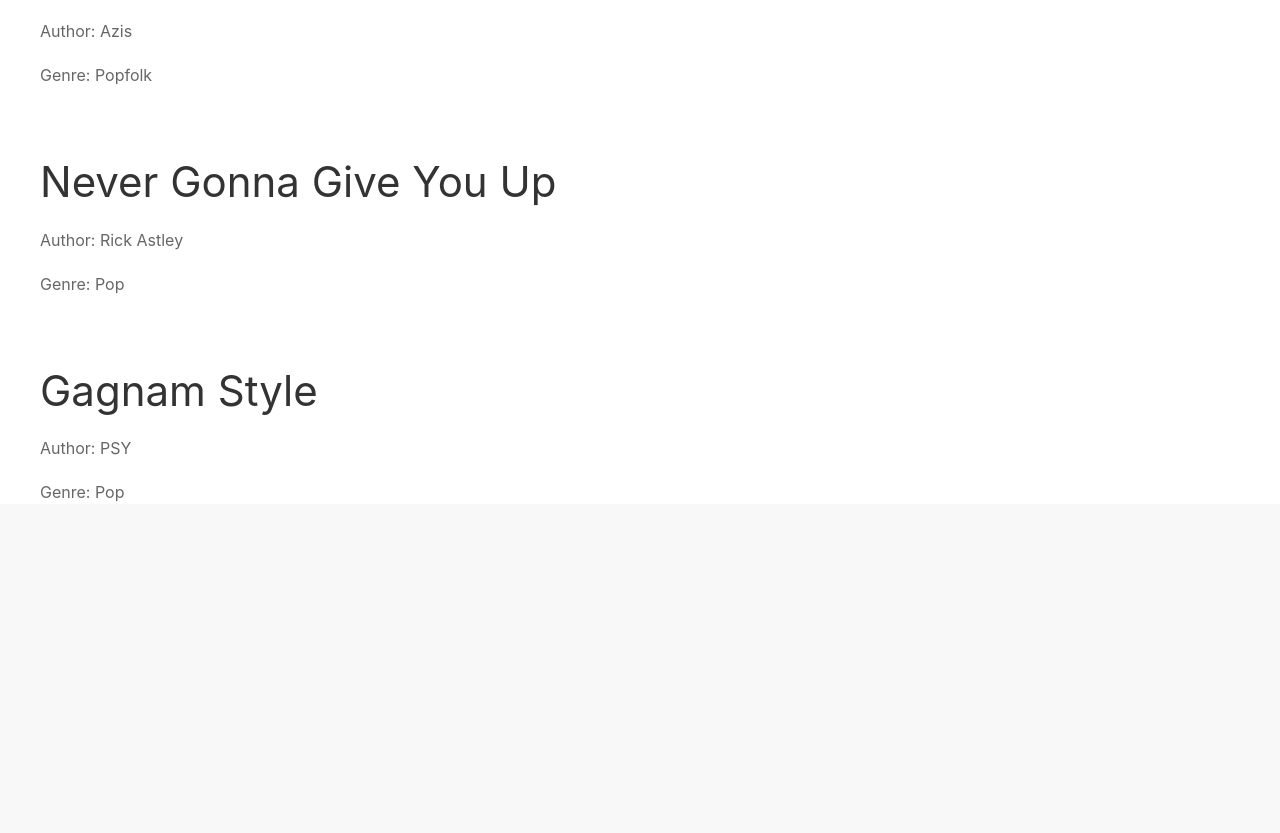
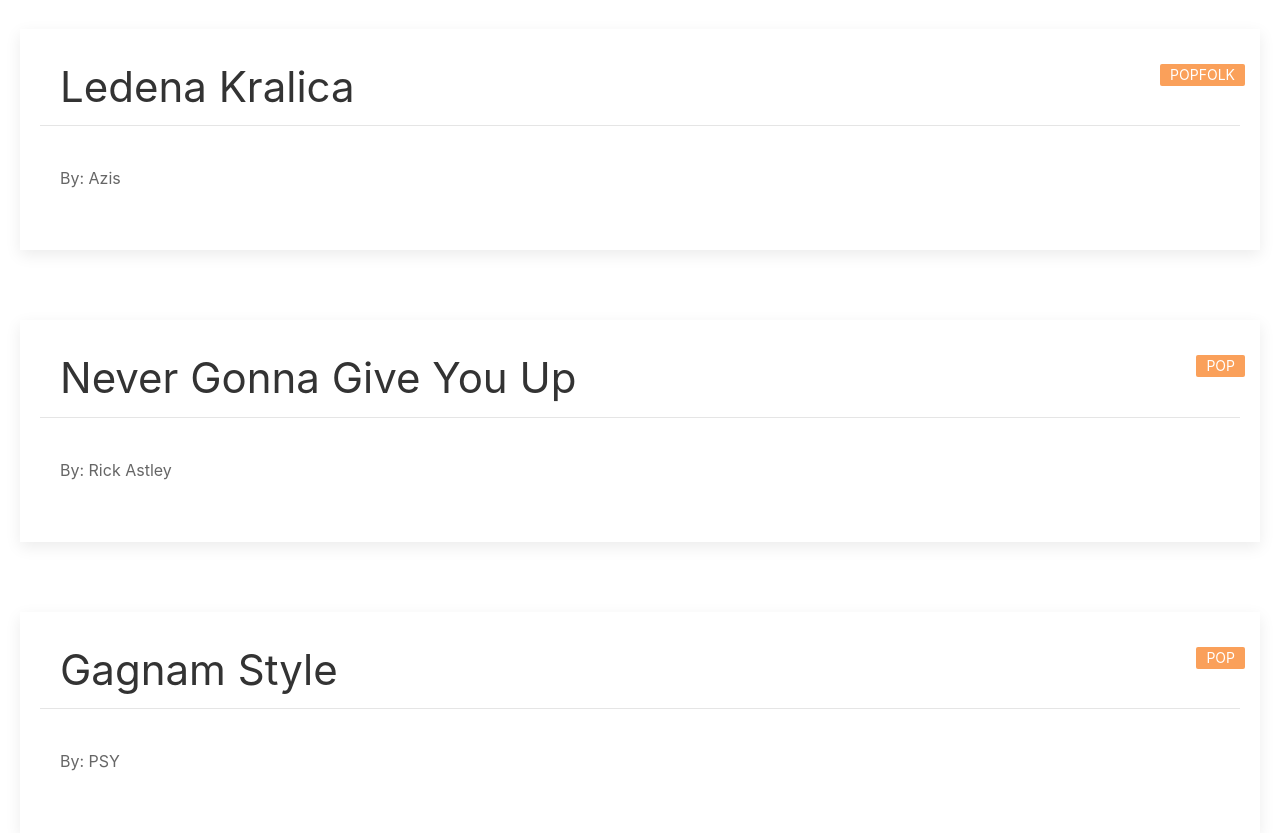
Before and after one commit to Alexander1022/smotify, a Flask app: page /songs in a window 1280 px wide. Shown: the part 461-1294 px from the top of the page. Before the commit the page ends 962 px from the top, so only its background shows below. Run offline with Flask 2, Linux system fonts and the light colour scheme; data comes from the database, SQL or seed files in the repository; both versions use the stored data as it was after the commit; some libraries are stand-ins or nearby versions.

Commit message:
Made design changes

```diff
--- a/templates/includes/_navbar.html
+++ b/templates/includes/_navbar.html
@@ -10,12 +10,14 @@
         </ul>
     </div>
 
+<!--
 <div class="uk-navbar-center">
 	<form class="uk-search uk-search-navbar" method="GET">
 		<button class="uk-search-icon-flip"uk-search-icon type="submit"></button>
 		<input class="uk-search-input" type="search" placeholder="Search songs" name="q">
 	</form>
 </div>
+-->
 
     <div class="uk-navbar-right">
         <ul class="uk-navbar-nav">
--- a/templates/songs.html
+++ b/templates/songs.html
@@ -1,5 +1,15 @@
 {% extends 'base.html' %}
 {% block body %}
+
+<ul class="uk-subnav">
+	<li>
+	<form class="uk-search uk-search-navbar" method="GET">
+		<button class="uk-search-icon-flip"uk-search-icon type="submit"></button>
+		<input class="uk-search-input" type="search" placeholder="Search songs" name="q">
+	</form>
+	</li>
+</ul>
+
 
 <div class="uk-background-cover uk-height-medium uk-panel uk-flex uk-flex-center uk-flex-middle" style="background-image: url(static/1.jpg);"></div>
 <div class="uk-grid-column-small uk-grid-row-large uk-align-center uk-text-center uk-flex-center" uk-grid>
@@ -7,14 +17,13 @@
 </div>
 
 {% for song in songs %}
-	<article class="uk-article">
-		<div class="uk-container">
-			<h1 uk-article-title>{{ song.name }}</h1>
-			<p>Author: {{ song.artist_name }}</p>
-			<p>Genre: {{ song.genre }}</p>
+	<div class="uk-article uk-margin-left uk-margin-right uk-margin-remove-bottom">
+		<div class="uk-margin uk-card uk-card-small uk-card-default uk-card-body uk-card-hover">
+			<h1 class="uk-card-header">{{ song.name }}</h1>
+			<p class="uk-card-body">By: {{ song.artist_name }}</p>
+			<p class="uk-card-badge uk-label uk-label-warning">{{ song.genre }}</p>
 		</div>
-	</article>
+	</div>
 {% endfor %}
 
-
 {% endblock %}
--- a/templates/upload.html
+++ b/templates/upload.html
@@ -24,15 +24,15 @@
                     </div>
 
 						<div class="uk-margin-medium-top">
-							{{form.SongName.label()}}
+							{{form.SongName.label(class="uk-form-label")}}
 							{{form.SongName}}
 						</div>
 						<div class="uk-margin">
-							{{form.Artist.label()}}
+							{{form.Artist.label(class="uk-form-label")}}
 							{{form.Artist}}
 						</div>
 						<div class="uk-margin">
-							{{form.Genre.label()}}
+							{{form.Genre.label(class="uk-form-label")}}
 							{{form.Genre}}
 						</div>
                     <input class="uk-button uk-button-default uk-margin-medium-top" type="submit" value=Upload></input>
```
Also changed, not shown: app.db, 1 other file.
